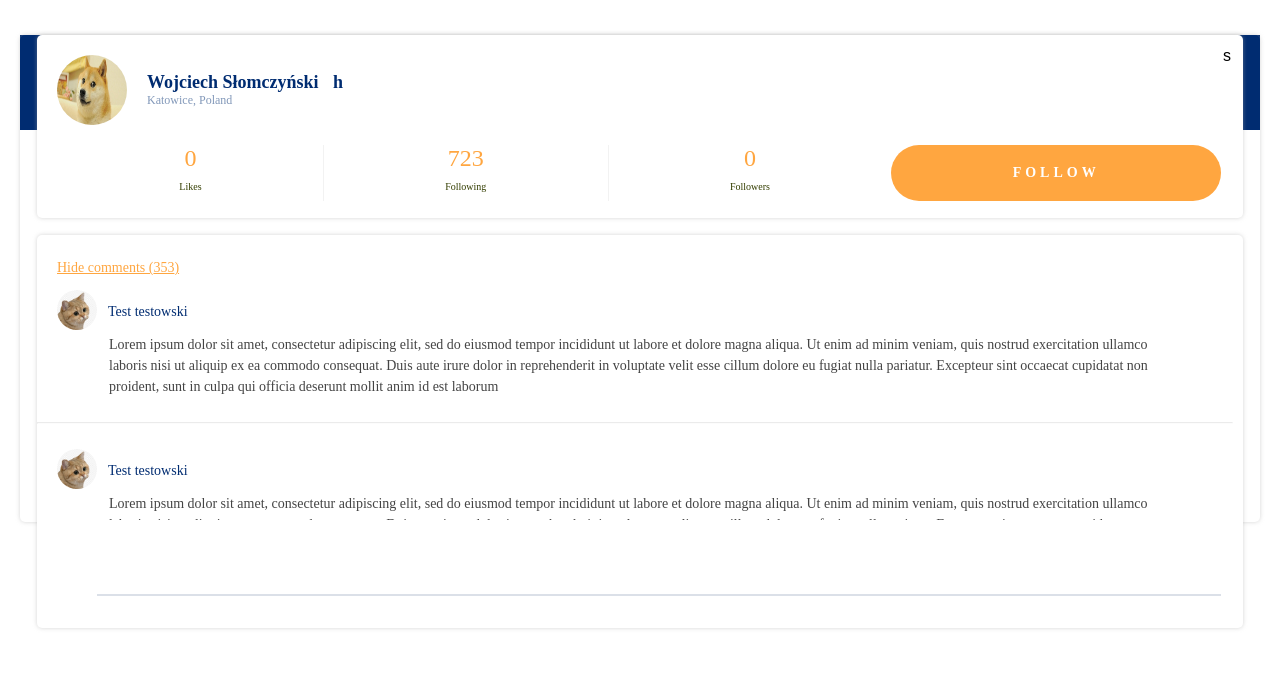
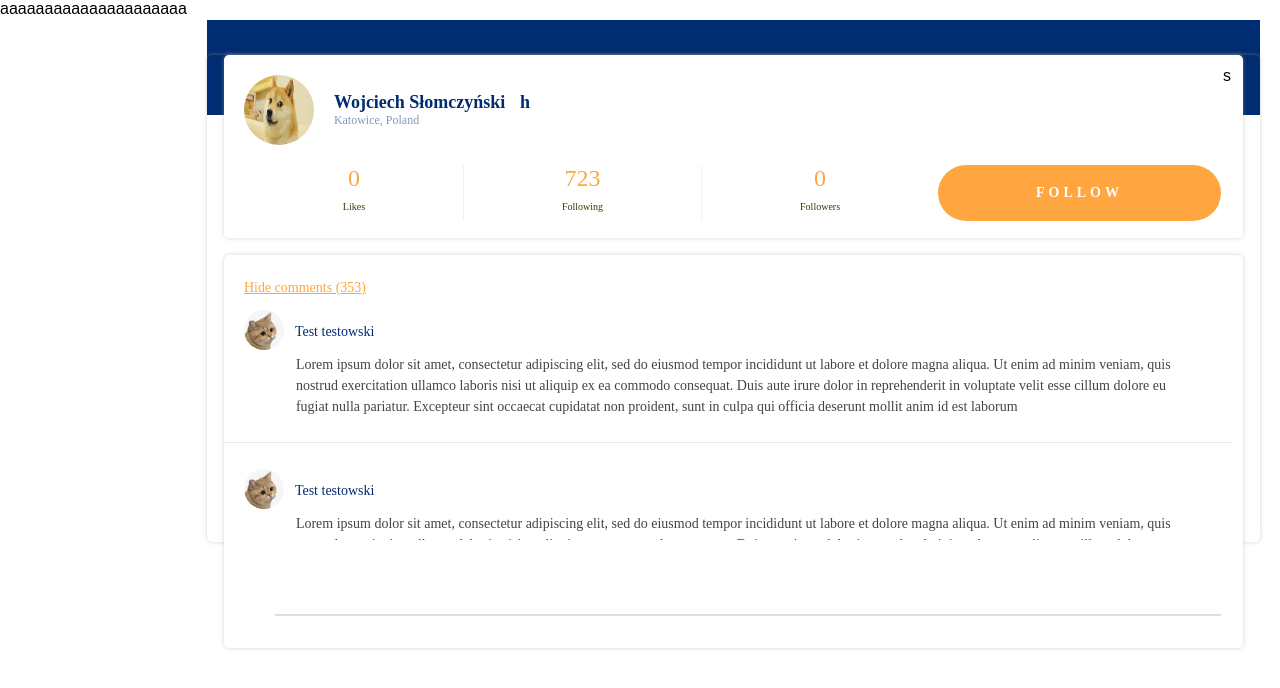
Before and after one commit to wsl1/chilid-recruitment-task, a React app: page / in a window 1280 px wide. Shown: the top 688 px of the page. Built offline with nearby package versions, Linux system fonts and the light colour scheme.

Commit message:
add other component to test <Profile/>

```diff
--- a/src/App.js
+++ b/src/App.js
@@ -5,7 +5,8 @@ import './App.scss';
 class App extends Component {
   render() {
     return (
-      <div className="App">
+      <div className="App" style={{display: 'flex'}}>
+      aaaaaaaaaaaaaaaaaaaaa
         <Profile />
       </div>
     );
```
